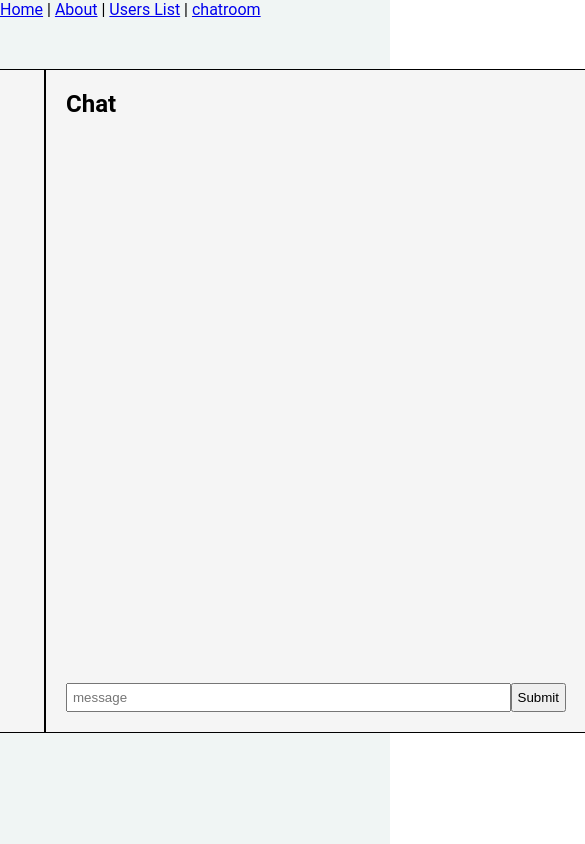
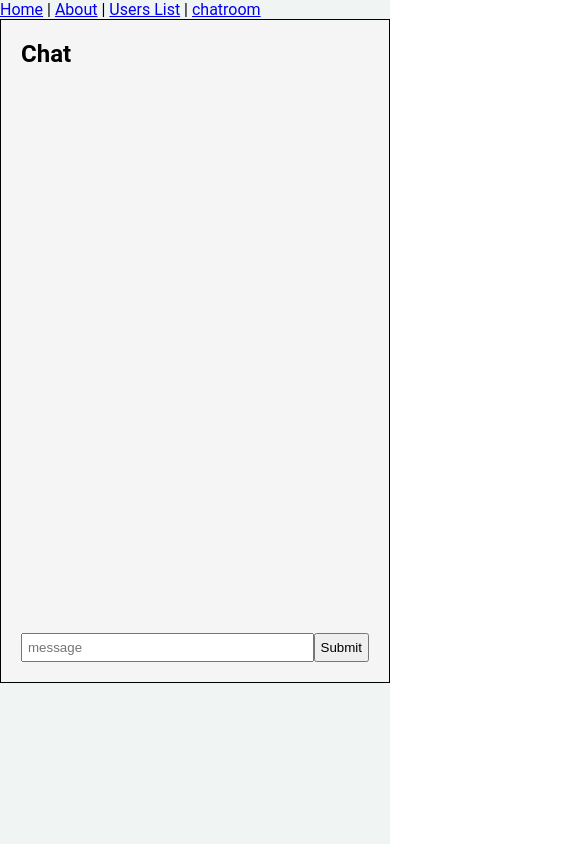
Before and after one commit to florianGierlichs/mychat, a Next.js app: page /chatroom/china in a window 390 px wide. Shown: the whole page, 585 px wide, since content can reach past the window. Built offline with nearby package versions, Linux system fonts and the light colour scheme.

Commit message:
Add media queries

```diff
--- a/components/Chat.tsx
+++ b/components/Chat.tsx
@@ -7,21 +7,32 @@ import colors from '../utils/colors';
 
 const Container = styled.div`
     display: flex;
+    width: 100%;
+    @media (min-width: 769px) {
+        width: unset;
         margin: 50px;
+    }
 `;
 
 const UserContainer = styled.div`
+    display: none;
+    @media (min-width: 769px) {
+        display: block;
         padding: 20px;
         background-color: whitesmoke;
         min-width: 200px;
         border: 1px solid ${colors.black};
+    }
 `;
 
 const ChatContainer = styled.div`
     padding: 20px;
     background-color: whitesmoke;
     border: 1px solid ${colors.black};
+    width: 100%;
+    @media (min-width: 769px) {
         width: 500px;
+    }
 `;
 
 const Headline = styled.h2`
```
Lines whose indentation alone changed are shown as unchanged.
